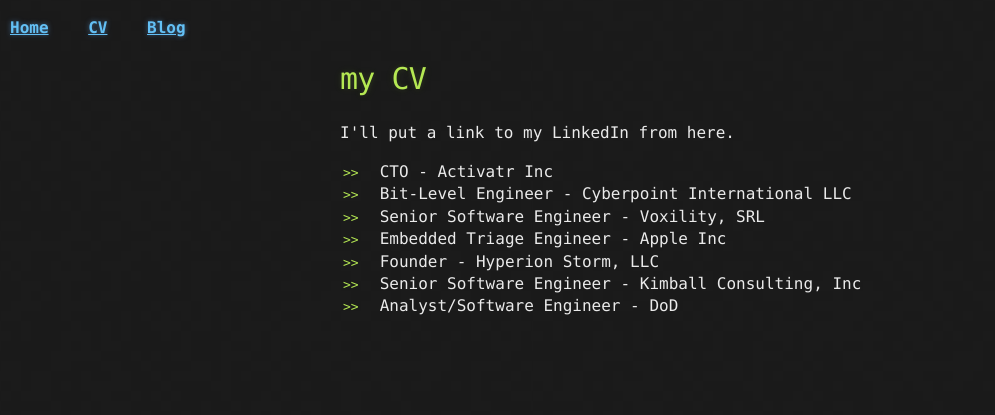
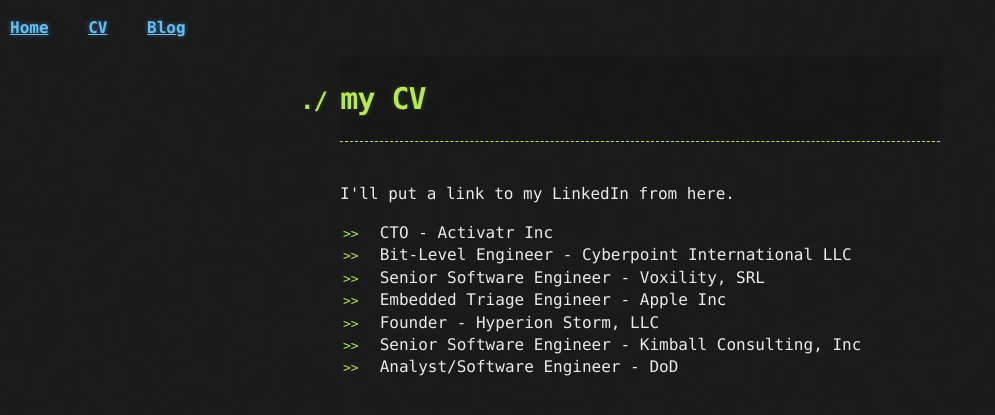
Before and after one commit to pstrinkle/pstrinkle.github.io, a Jekyll site: the page built from cv.html, in a window 1280 px wide. Shown: the top 415 px of the page, without its empty margins (0-995 px from the left). Built offline with Jekyll 4.4.1, drawn with Linux system fonts in a browser that asks for light colours.

Commit message:
Update cv.html

```diff
--- a/cv.html
+++ b/cv.html
@@ -2,7 +2,11 @@
 layout: default
 title: my CV
 ---
+<header>
   <h1>{{ page.title }}</h1>
+</header>
+
+<section>
   <p>I'll put a link to my LinkedIn from here.</p>
 
   <ul>
@@ -14,3 +18,5 @@
     <li>Senior Software Engineer - Kimball Consulting, Inc</li>
     <li>Analyst/Software Engineer - DoD</li>
   </ul>
+
+</section>
```
Lines whose indentation alone changed are shown as unchanged.
